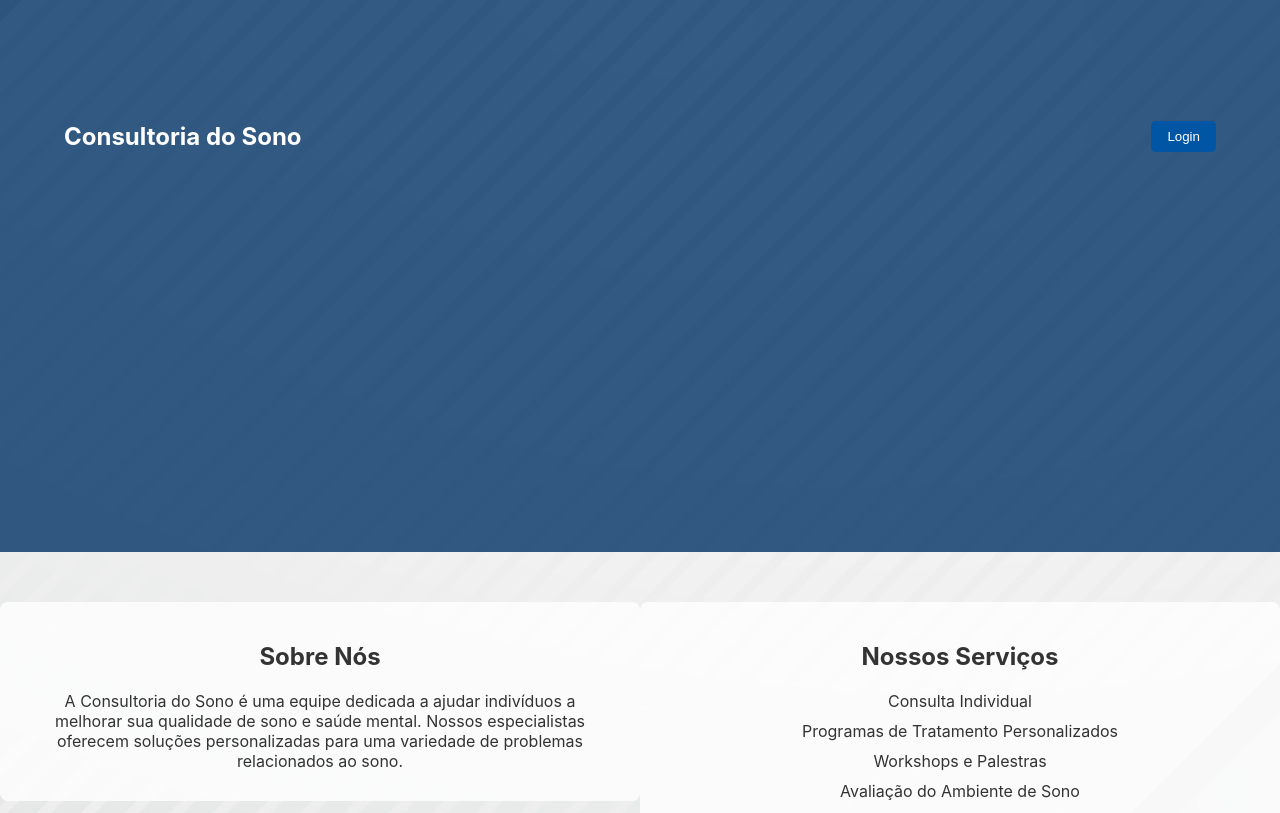
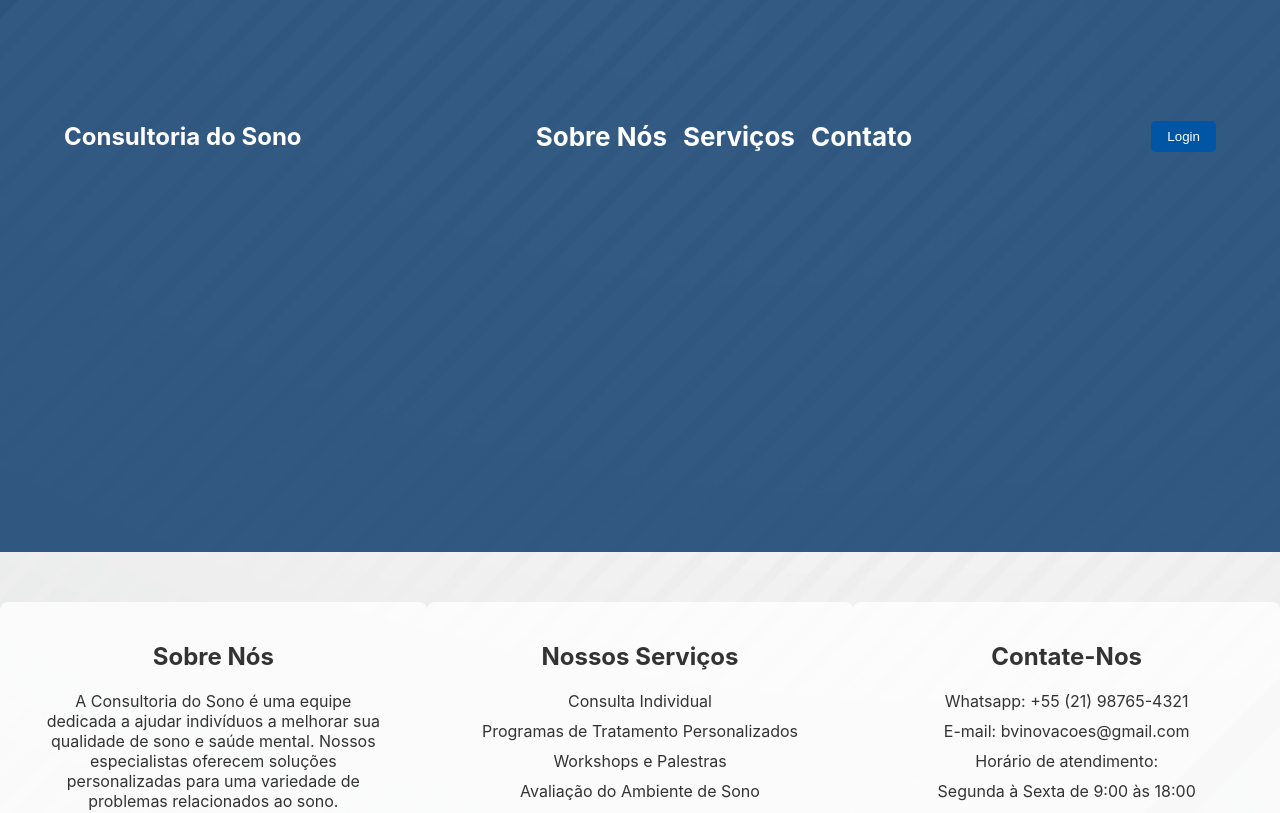
Before and after one commit to ordepoaoj/Anamnese-Front, a React (Create React App) app: page / in a window 1280 px wide. Shown: the part 280-1093 px from the top of the page. Built offline with nearby package versions, Linux system fonts and the light colour scheme.

Commit message:
Menu
Criação do menu + alterações na aba contate-nos

```diff
--- a/src/App.css
+++ b/src/App.css
@@ -39,7 +39,6 @@
   color: #61dafb;
 }
 
-/* Estilo global */
 body {
   min-height: 100vh;
   color: #333;
@@ -48,13 +47,19 @@
   background-position: center;
 }
 
-/* Estilos de container */
 .container {
   width: 90%;
   max-width: 1200px;
   margin: 0 auto;
 }
 
+.services {
+  min-height: 200px;
+}
+
+.about {
+  min-height: 200px;
+}
 #loginButton {
   background-color: #0055a5;
   color: white;
@@ -82,7 +87,7 @@
 section {
   flex: 1;
   padding: 20px;
-  background-color: rgba(255, 255, 255, 0.8); /* Cor de fundo da seção com transparência */
+  background-color: rgba(255, 255, 255, 0.8);
   border-radius: 8px;
 }
 
@@ -119,3 +124,25 @@
     transform: rotate(360deg);
   }
 }
+
+.nav-links {
+  list-style: none;
+  display: flex;
+  gap: 1rem;
+  margin-right: 5px;
+}
+
+.nav-links li {
+  margin: 0;
+}
+
+.nav-links a {
+  color: white;
+  text-decoration: none;
+  font-weight: bold;
+  transition: color 0.3s ease;
+}
+
+.nav-links a:hover {
+  color: #61dafb;
+}
--- a/src/App.js
+++ b/src/App.js
@@ -7,6 +7,13 @@
       <header className="App-header">
         <div className="container">
           <h1>Consultoria do Sono</h1>
+          <nav>
+            <ul className="nav-links">
+              <li><a href="#about">Sobre Nós</a></li>
+              <li><a href="#services">Serviços</a></li>
+              <li><a href="#contact-us">Contato</a></li>
+            </ul>
+          </nav>
           <button id="loginButton">Login</button>
         </div>
       </header>
@@ -31,6 +38,18 @@
               </ul>
             </div>
           </section>
+
+          <section className="contact-us">
+            <div className="container">
+              <h2>Contate-Nos</h2>
+              <ul>
+                <li>Whatsapp: +55 (21) 98765-4321</li>
+                <li>E-mail: bvinovacoes@gmail.com</li>
+                <li>Horário de atendimento:</li>
+                <li>Segunda à Sexta de 9:00 às 18:00</li>
+              </ul>
+            </div>
+            </section>
         </div>
       </main>
 
```
